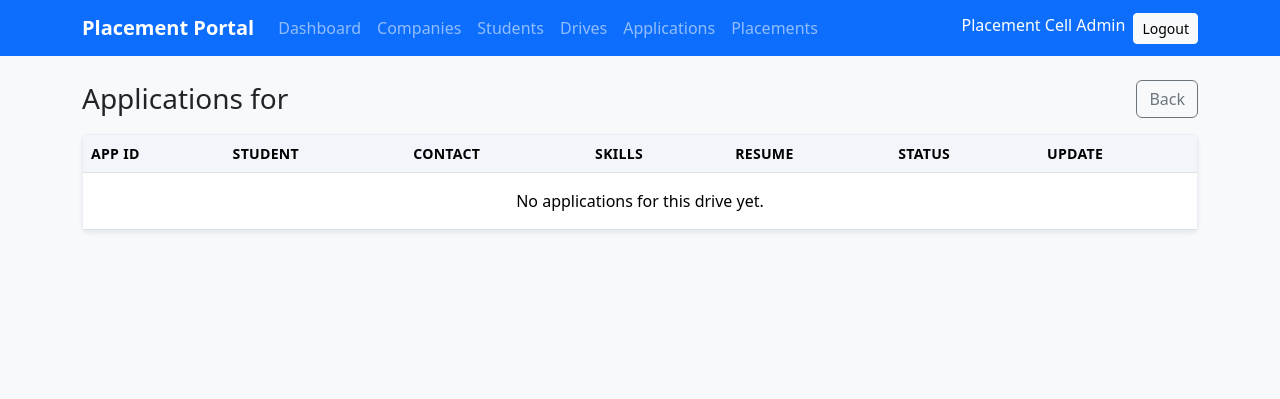
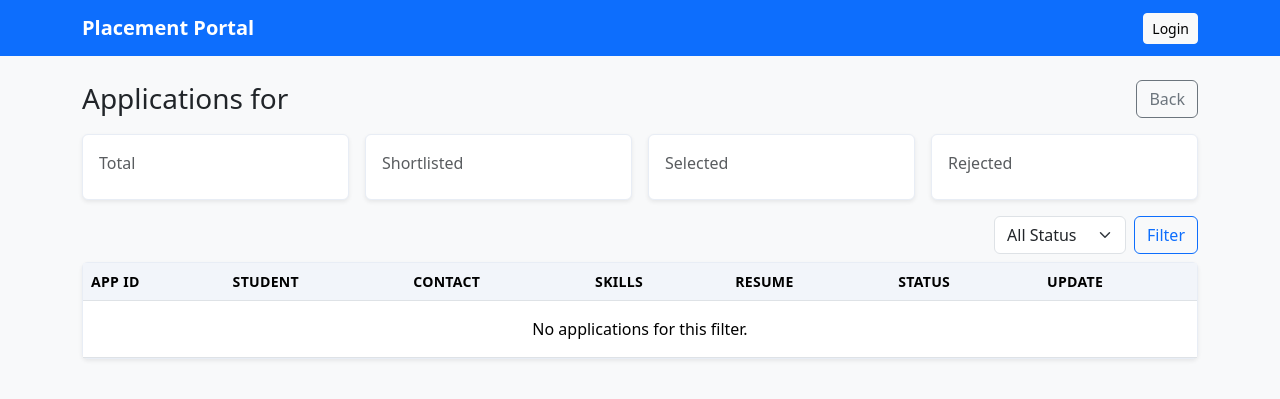
Before and after one commit to viggu-debuggu/internship, a Flask app: template templates/company/drive_applications.html in a window 1280 px wide. Shown: the top 399 px of the page. Run offline with Flask 3, Linux system fonts and the light colour scheme; the template is opened without the code that fills it, so the values that code supplies are empty; the visitor is signed in with stand-in values (Sample User, id 1); data comes from the database, SQL or seed files in the repository.

Commit message:
Milestone-PPA Company-Dashboard-Management

```diff
--- a/app.py
+++ b/app.py
@@ -17,7 +17,7 @@ from flask import (
     url_for,
 )
 from flask_sqlalchemy import SQLAlchemy
-from sqlalchemy import func, or_
+from sqlalchemy import func, inspect, or_
 from werkzeug.datastructures import FileStorage
 from werkzeug.security import check_password_hash, generate_password_hash
 from werkzeug.utils import secure_filename
@@ -47,6 +47,7 @@ app.config["ALLOWED_RESUME_EXTENSIONS"] = {"pdf", "doc", "docx"}
 app.config["DEFAULT_ADMIN_USERNAME"] = "admin"
 app.config["DEFAULT_ADMIN_PASSWORD"] = "admin123"
 app.config["DEFAULT_ADMIN_EMAIL"] = "admin@placement.local"
+app.config["SESSION_BOOT_TOKEN"] = datetime.utcnow().isoformat()
 
 os.makedirs(INSTANCE_DIR, exist_ok=True)
 os.makedirs(app.config["UPLOAD_FOLDER"], exist_ok=True)
@@ -160,6 +161,7 @@ class PlacementDrive(TimestampMixin, db.Model):
     job_description = db.Column(db.Text, nullable=False)
     eligibility_criteria = db.Column(db.Text, nullable=False)
     required_skills = db.Column(db.Text, nullable=True)
+    experience_required = db.Column(db.String(120), nullable=True)
     salary_lpa = db.Column(db.Float, nullable=True)
     location = db.Column(db.String(120), nullable=True)
 
@@ -231,6 +233,7 @@ class PlacementRecord(TimestampMixin, db.Model):
 
 def initialize_database() -> None:
     db.create_all()
+    ensure_schema_updates()
     seed_default_admin()
 
 
@@ -254,8 +257,22 @@ def seed_default_admin() -> None:
     db.session.commit()
 
 
+def ensure_schema_updates() -> None:
+    inspector = inspect(db.engine)
+    if "placement_drives" not in inspector.get_table_names():
+        return
+
+    existing_columns = {column["name"] for column in inspector.get_columns("placement_drives")}
+    if "experience_required" not in existing_columns:
+        with db.engine.begin() as connection:
+            connection.exec_driver_sql(
+                "ALTER TABLE placement_drives ADD COLUMN experience_required VARCHAR(120)"
+            )
+
+
 def login_actor(role: str, user_id: int) -> None:
     session.clear()
+    session["_boot_token"] = app.config["SESSION_BOOT_TOKEN"]
     session["user_role"] = role
     session["user_id"] = user_id
 
@@ -403,23 +420,7 @@ student_bp = Blueprint("student", __name__, url_prefix="/student")
 
 @main_bp.route("/")
 def index():
-    open_drives = (
-        PlacementDrive.query.filter(
-            PlacementDrive.status == "approved",
-            PlacementDrive.application_deadline >= date.today(),
-        )
-        .order_by(PlacementDrive.application_deadline.asc())
-        .limit(6)
-        .all()
-    )
-
-    stats = {
-        "students": Student.query.count(),
-        "companies": Company.query.count(),
-        "drives": PlacementDrive.query.count(),
-    }
-
-    return render_template("shared/home.html", open_drives=open_drives, stats=stats)
+    return redirect(url_for("auth.login"))
 
 
 @main_bp.route("/resumes/<path:filename>")
@@ -1016,6 +1017,7 @@ def create_drive():
         job_description = request.form.get("job_description", "").strip()
         eligibility_criteria = request.form.get("eligibility_criteria", "").strip()
         required_skills = request.form.get("required_skills", "").strip()
+        experience_required = request.form.get("experience_required", "").strip()
         salary_raw = request.form.get("salary_lpa", "").strip()
         location = request.form.get("location", "").strip()
         deadline_raw = request.form.get("application_deadline", "").strip()
@@ -1051,6 +1053,7 @@ def create_drive():
             job_description=job_description,
             eligibility_criteria=eligibility_criteria,
             required_skills=required_skills or None,
+            experience_required=experience_required or None,
             salary_lpa=salary_lpa,
             location=location or None,
             application_deadline=application_deadline,
@@ -1076,6 +1079,7 @@ def edit_drive(drive_id: int):
         job_description = request.form.get("job_description", "").strip()
         eligibility_criteria = request.form.get("eligibility_criteria", "").strip()
         required_skills = request.form.get("required_skills", "").strip()
+        experience_required = request.form.get("experience_required", "").strip()
         salary_raw = request.form.get("salary_lpa", "").strip()
         location = request.form.get("location", "").strip()
         deadline_raw = request.form.get("application_deadline", "").strip()
@@ -1109,6 +1113,7 @@ def edit_drive(drive_id: int):
         drive.job_description = job_description
         drive.eligibility_criteria = eligibility_criteria
         drive.required_skills = required_skills or None
+        drive.experience_required = experience_required or None
         drive.salary_lpa = salary_lpa
         drive.location = location or None
         drive.application_deadline = application_deadline
@@ -1153,11 +1158,26 @@ def delete_drive(drive_id: int):
 def drive_applications(drive_id: int):
     company = current_company()
     drive = PlacementDrive.query.filter_by(id=drive_id, company_id=company.id).first_or_404()
-    applications = drive.applications.order_by(Application.application_date.desc()).all()
+
+    status_filter = request.args.get("status", "").strip().lower()
+    applications_query = drive.applications.order_by(Application.application_date.desc())
+    if status_filter in {"applied", "shortlisted", "selected", "rejected"}:
+        applications_query = applications_query.filter(Application.status == status_filter)
+
+    applications = applications_query.all()
+    summary = {
+        "total": drive.applications.count(),
+        "shortlisted": drive.applications.filter(Application.status == "shortlisted").count(),
+        "selected": drive.applications.filter(Application.status == "selected").count(),
+        "rejected": drive.applications.filter(Application.status == "rejected").count(),
+    }
+
     return render_template(
         "company/drive_applications.html",
         drive=drive,
         applications=applications,
+        status_filter=status_filter,
+        summary=summary,
     )
 
 
@@ -1399,6 +1419,11 @@ app.register_blueprint(student_bp)
 
 @app.before_request
 def load_current_actor():
+    boot_token = app.config["SESSION_BOOT_TOKEN"]
+    if session.get("_boot_token") != boot_token:
+        session.clear()
+        session["_boot_token"] = boot_token
+
     g.current_role = get_current_role()
     g.current_user = get_current_user()
 
--- a/templates/company/dashboard.html
+++ b/templates/company/dashboard.html
@@ -23,6 +23,7 @@
                 <tr>
                     <th>ID</th>
                     <th>Title</th>
+                    <th>Experience</th>
                     <th>Deadline</th>
                     <th>Status</th>
                     <th>Applicants</th>
@@ -34,6 +35,7 @@
                 <tr>
                     <td>{{ drive.id }}</td>
                     <td>{{ drive.title }}</td>
+                    <td>{{ drive.experience_required or '-' }}</td>
                     <td>{{ drive.application_deadline }}</td>
                     <td>
                         <span class="badge text-bg-{{ 'warning' if drive.status == 'pending' else 'success' if drive.status == 'approved' else 'danger' if drive.status == 'rejected' else 'secondary' }}">
@@ -55,7 +57,7 @@
                     </td>
                 </tr>
                 {% else %}
-                <tr><td colspan="6" class="text-center py-3">No drives created yet.</td></tr>
+                <tr><td colspan="7" class="text-center py-3">No drives created yet.</td></tr>
                 {% endfor %}
             </tbody>
         </table>
--- a/templates/company/drive_applications.html
+++ b/templates/company/drive_applications.html
@@ -5,6 +5,26 @@
 <div class="d-flex justify-content-between align-items-center mb-3">
     <h3 class="mb-0">Applications for {{ drive.title }}</h3>
     <a class="btn btn-outline-secondary" href="{{ url_for('company.dashboard') }}">Back</a>
+</div>
+
+<div class="row g-3 mb-3">
+    <div class="col-md-3"><div class="card shadow-sm"><div class="card-body"><div class="text-muted">Total</div><h5>{{ summary.total }}</h5></div></div></div>
+    <div class="col-md-3"><div class="card shadow-sm"><div class="card-body"><div class="text-muted">Shortlisted</div><h5>{{ summary.shortlisted }}</h5></div></div></div>
+    <div class="col-md-3"><div class="card shadow-sm"><div class="card-body"><div class="text-muted">Selected</div><h5>{{ summary.selected }}</h5></div></div></div>
+    <div class="col-md-3"><div class="card shadow-sm"><div class="card-body"><div class="text-muted">Rejected</div><h5>{{ summary.rejected }}</h5></div></div></div>
+</div>
+
+<div class="d-flex justify-content-end mb-2">
+    <form method="get" class="d-flex gap-2">
+        <select name="status" class="form-select">
+            <option value="" {% if not status_filter %}selected{% endif %}>All Status</option>
+            <option value="applied" {% if status_filter == 'applied' %}selected{% endif %}>Applied</option>
+            <option value="shortlisted" {% if status_filter == 'shortlisted' %}selected{% endif %}>Shortlisted</option>
+            <option value="selected" {% if status_filter == 'selected' %}selected{% endif %}>Selected</option>
+            <option value="rejected" {% if status_filter == 'rejected' %}selected{% endif %}>Rejected</option>
+        </select>
+        <button class="btn btn-outline-primary" type="submit">Filter</button>
+    </form>
 </div>
 
 <div class="card shadow-sm">
@@ -49,7 +69,7 @@
                     </td>
                 </tr>
                 {% else %}
-                <tr><td colspan="7" class="text-center py-3">No applications for this drive yet.</td></tr>
+                <tr><td colspan="7" class="text-center py-3">No applications for this filter.</td></tr>
                 {% endfor %}
             </tbody>
         </table>
```
Also changed, not shown: templates/company/drive_form.html (+6 -2 lines).
